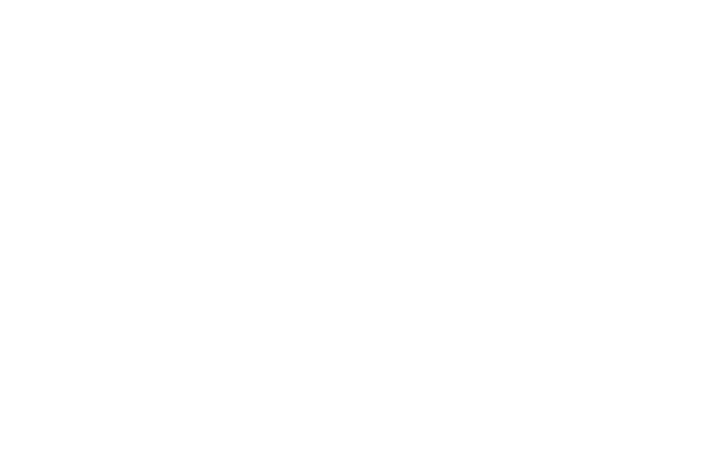
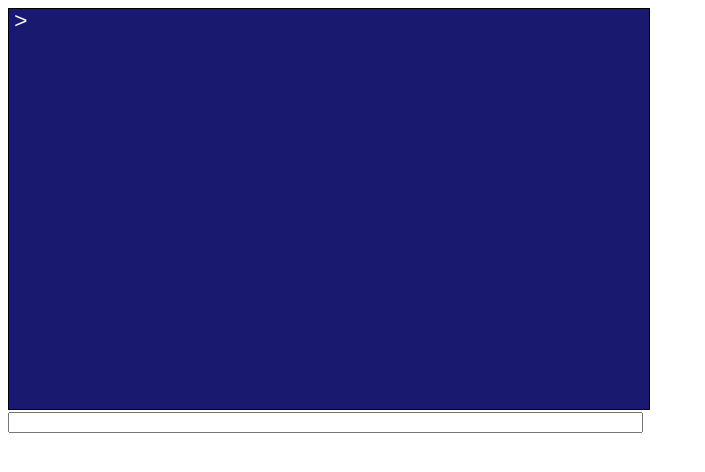
Before and after one commit to crmartinez239/forth.js, a plain HTML site: page index.html in a window 1280 px wide. Shown: the whole page, without its empty margins (0-705 px from the left). Drawn offline with Linux system fonts and the light colour scheme.

Commit message:
Add controls to page

```diff
--- a/index.html
+++ b/index.html
@@ -4,9 +4,14 @@
     <meta charset="UTF-8">
     <meta name="viewport" content="width=device-width, initial-scale=1.0">
     <meta http-equiv="X-UA-Compatible" content="ie=edge">
+    <link rel="stylesheet" href="style.css">
     <title>Document</title>
 </head>
 <body>
+    <div id="prompt">
+        <p id="output">></p>
+    </div>
+    <input type="text" id="textbox">
     <script src="forth.js"></script>
 </body>
 </html>
--- /dev/null
+++ b/style.css
@@ -0,0 +1,18 @@
+#prompt {
+    border: 1px solid black;
+    background-color: midnightblue;
+    width: 50vw;
+    height: 50vh;
+}
+
+#output {
+    margin: 0 0 0 5px;
+    padding: 0;
+    font: 1.75em monospace;
+    color: whitesmoke;
+}
+
+#textbox {
+    margin-top: 2px;
+    width: 49vw;
+}
```
